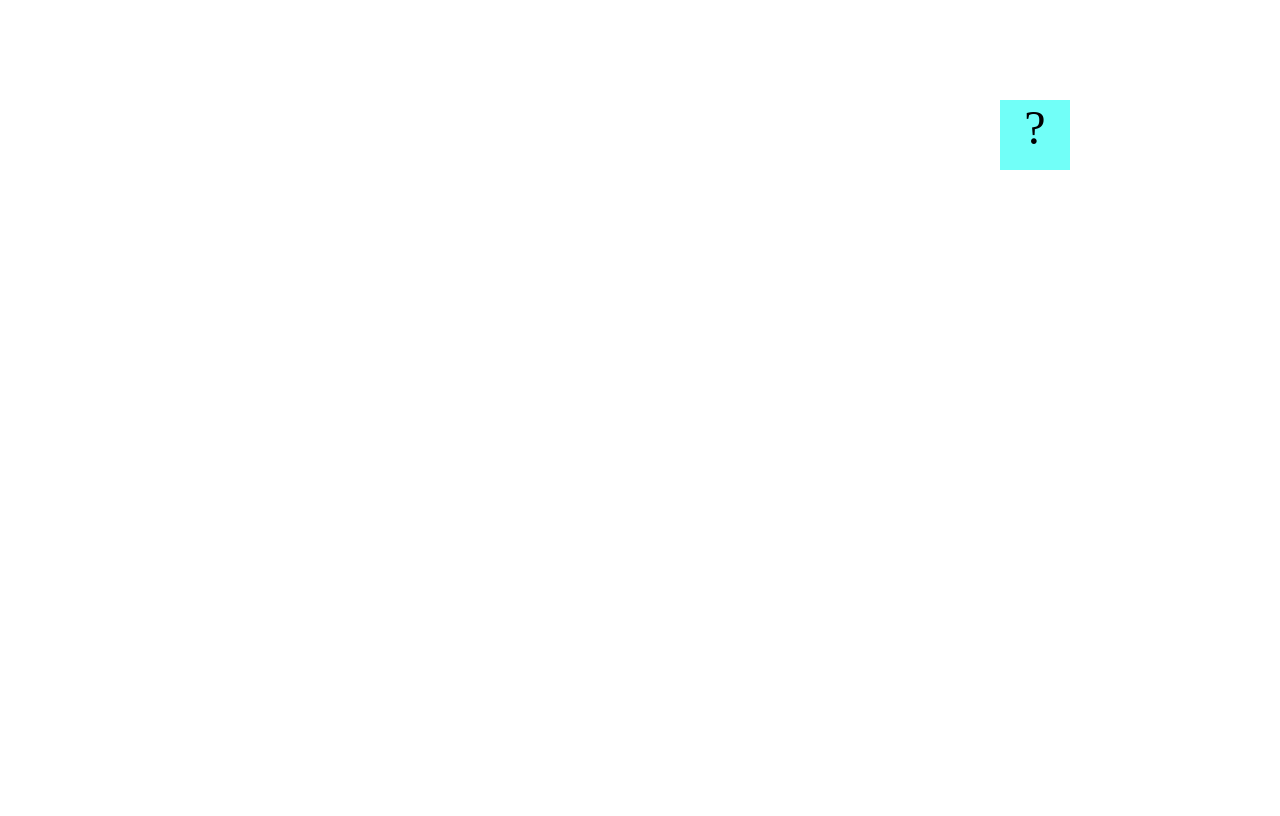
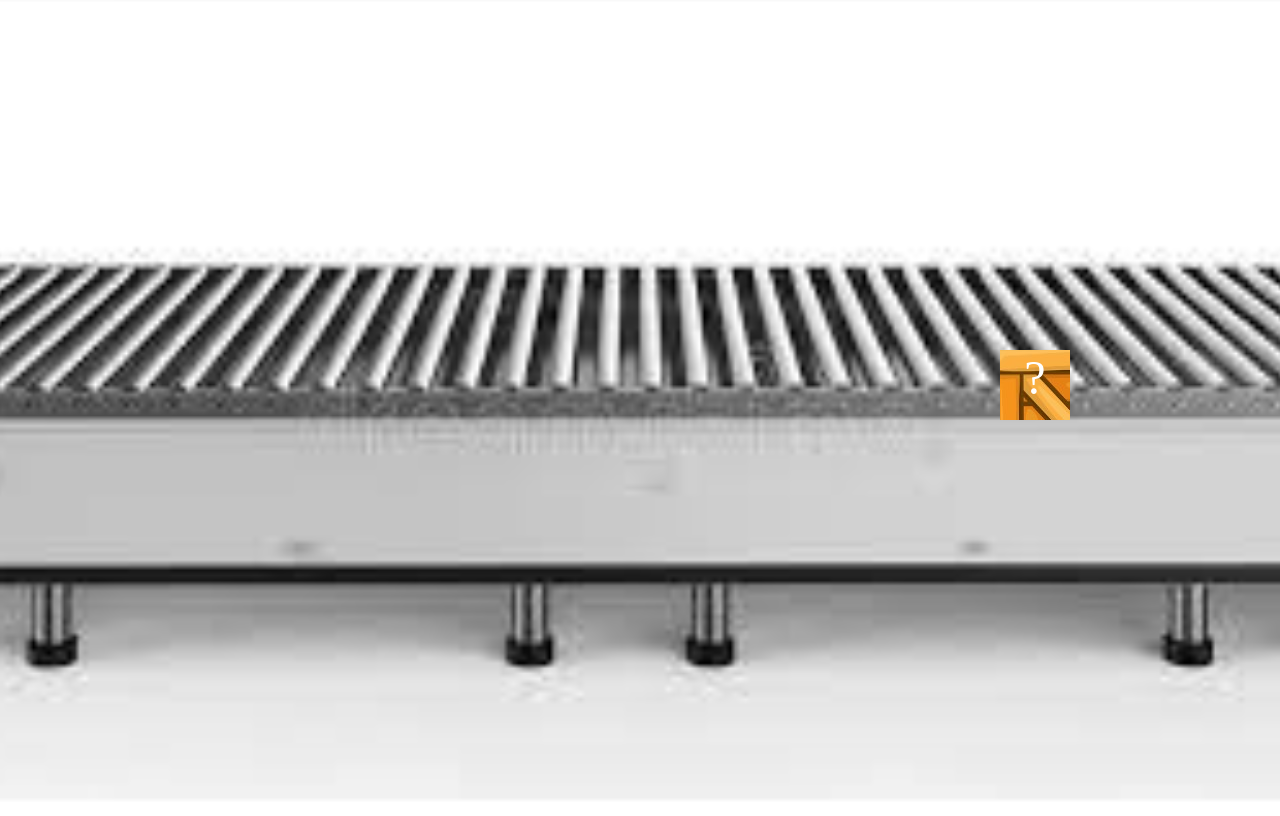
Before and after one commit to ethanphillips1/ethanphillips1.github.io, a plain HTML site: page projects/bouncing-box/index.html in a window 1280 px wide. Drawn offline with Linux system fonts and the light colour scheme.

Commit message:
change box/bg

```diff
--- a/projects/bouncing-box/index.html
+++ b/projects/bouncing-box/index.html
@@ -8,15 +8,21 @@
 		.box {
 			width: 70px;
 			height: 70px;
-			background-color: rgb(113, 255, 248);
+			background: url("images/box-final.jpg");
 			font-size: 300%;
+			color: white;
 			text-align: center;
 			display: block;
 			position: absolute;
-			top: 100px;
+			top: 350px;
 			left: 250px;  /* <--- Change me! */
 		}
 		.board{
+			background: url("images/belt.jpg") no-repeat center center fixed;
+			-webkit-background-size: cover;
+			-moz-background-size: cover;
+			-o-background-size: cover;
+			background-size: cover;
 			height: 100vh;
 		}
 	</style>
```
Also changed, not shown: projects/bouncing-box/images/belt.jpg (renamed from images/belt.jpg), projects/bouncing-box/images/bird.jpg (deleted), projects/bouncing-box/images/box-final.jpg (added).
